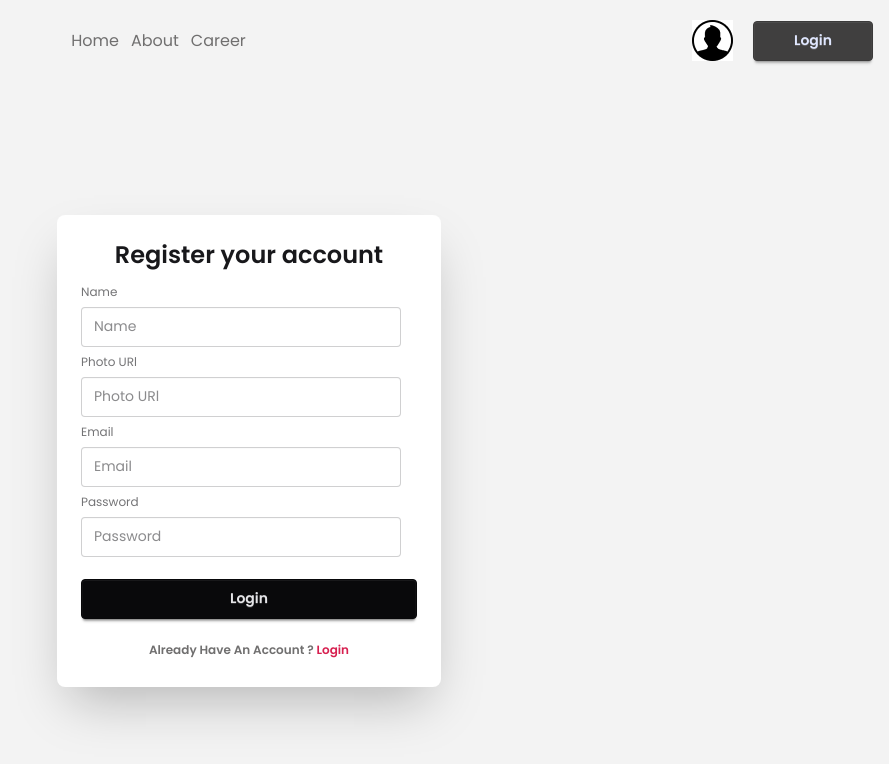
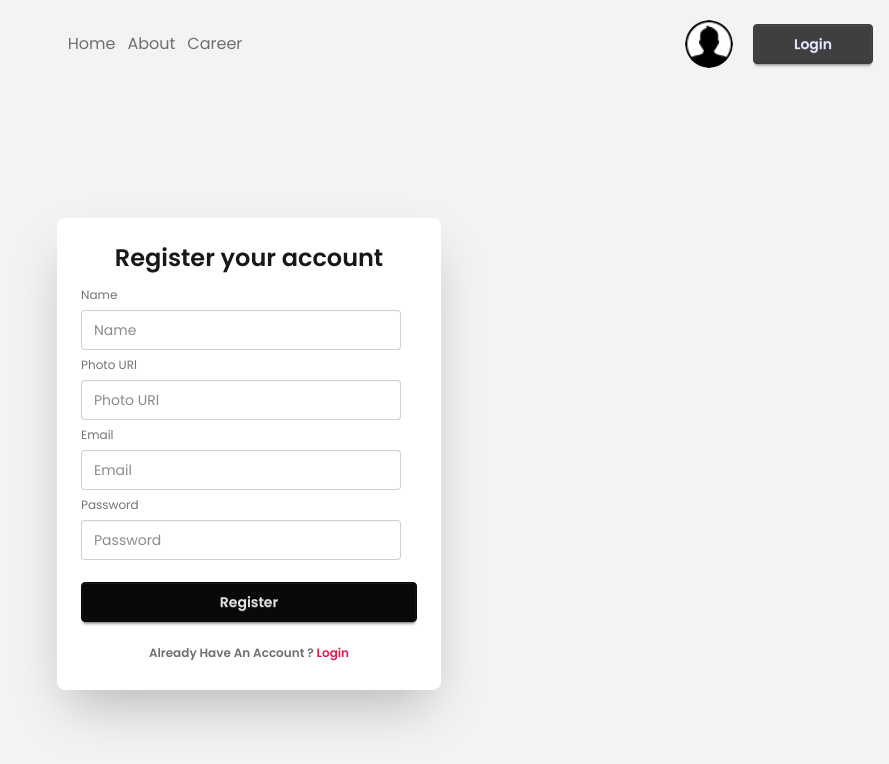
Before and after one commit to sagormajomder/dragon-news, a React (Vite) app: page /auth/registration in a window 1280 px wide. Shown: the top 764 px of the page, without its empty margins (391-1280 px from the left). Built offline with nearby package versions, Linux system fonts and the light colour scheme; no server answers.

Commit message:
Add logout functionality and toast notifications for user actions in Navbar, LoginPage, and RegistrationPage

```diff
--- a/src/components/Navbar.jsx
+++ b/src/components/Navbar.jsx
@@ -1,9 +1,16 @@
 import { Link, NavLink } from "react-router";
+import { toast } from "react-toastify";
 import userHeadshot from "../assets/user.png";
 import { useAuth } from "../contexts/AuthContext";
 
 export default function Navbar() {
-  const { user } = useAuth();
+  const { user, signOutUser } = useAuth();
+
+  function handleLogOut() {
+    signOutUser()
+      .then(() => toast.success("Log out successful"))
+      .catch((error) => toast.error(error.message));
+  }
 
   return (
     <div className="mb-5 flex items-center justify-between">
@@ -14,10 +21,23 @@ export default function Navbar() {
         <NavLink to="/career">Career</NavLink>
       </nav>
       <div className="flex items-center gap-5">
-        <img src={userHeadshot} alt="" />
-        <Link to="/auth/login" className="btn btn-primary px-10">
-          Login
-        </Link>
+        <div className="overflow-hidden rounded-full">
+          <img
+            className="h-12 w-12 rounded-full object-cover"
+            src={user ? user.photoURL : userHeadshot}
+            alt=""
+          />
+        </div>
+
+        {user ? (
+          <button className="btn btn-primary px-10" onClick={handleLogOut}>
+            LogOut
+          </button>
+        ) : (
+          <Link to="/auth/login" className="btn btn-primary px-10">
+            Login
+          </Link>
+        )}
       </div>
     </div>
   );
--- a/src/contexts/AuthContext.jsx
+++ b/src/contexts/AuthContext.jsx
@@ -2,6 +2,7 @@ import {
   createUserWithEmailAndPassword,
   onAuthStateChanged,
   signInWithEmailAndPassword,
+  signOut,
 } from "firebase/auth";
 import { createContext, use, useEffect, useState } from "react";
 import auth from "./../firebase/firebase.config";
@@ -20,6 +21,10 @@ function AuthProvider({ children }) {
     return signInWithEmailAndPassword(auth, email, password);
   }
 
+  function signOutUser() {
+    return signOut(auth);
+  }
+
   useEffect(function () {
     const unsubscribe = onAuthStateChanged(auth, (currentUser) => {
       setUser(currentUser);
@@ -31,7 +36,7 @@ function AuthProvider({ children }) {
   }, []);
 
   return (
-    <AuthContext value={{ user, createUser, signInUser }}>
+    <AuthContext value={{ user, createUser, signInUser, signOutUser }}>
       {children}
     </AuthContext>
   );
--- a/src/main.jsx
+++ b/src/main.jsx
@@ -1,6 +1,7 @@
 import { StrictMode } from "react";
 import { createRoot } from "react-dom/client";
 import { RouterProvider } from "react-router";
+import { ToastContainer } from "react-toastify";
 import { AuthProvider } from "./contexts/AuthContext";
 import "./index.css";
 import router from "./routes/router";
@@ -10,5 +11,6 @@ createRoot(document.getElementById("root")).render(
     <AuthProvider>
       <RouterProvider router={router} />
     </AuthProvider>
+    <ToastContainer />
   </StrictMode>,
 );
--- a/src/pages/LoginPage.jsx
+++ b/src/pages/LoginPage.jsx
@@ -1,4 +1,5 @@
 import { Link } from "react-router";
+import { toast } from "react-toastify";
 import { useAuth } from "../contexts/AuthContext";
 
 export default function LoginPage() {
@@ -13,7 +14,9 @@ export default function LoginPage() {
     const password = target.password.value;
 
     signInUser(email, password)
-      .then((userCredential) => {})
+      .then((userCredential) => {
+        toast.success("user log in successfully!");
+      })
       .catch((error) => console.log(error.message));
   }
 
@@ -26,9 +29,19 @@ export default function LoginPage() {
         <form onSubmit={handleLogin}>
           <fieldset className="fieldset">
             <label className="label">Email</label>
-            <input type="email" className="input" placeholder="Email" />
+            <input
+              name="email"
+              type="email"
+              className="input"
+              placeholder="Email"
+            />
             <label className="label">Password</label>
-            <input type="password" className="input" placeholder="Password" />
+            <input
+              name="password"
+              type="password"
+              className="input"
+              placeholder="Password"
+            />
             <div>
               <a className="link link-hover">Forgot password?</a>
             </div>
--- a/src/pages/RegistrationPage.jsx
+++ b/src/pages/RegistrationPage.jsx
@@ -1,5 +1,6 @@
 import { updateProfile } from "firebase/auth";
 import { Link } from "react-router";
+import { toast } from "react-toastify";
 import { useAuth } from "../contexts/AuthContext";
 
 export default function RegistrationPage() {
@@ -17,13 +18,14 @@ export default function RegistrationPage() {
     createUser(email, password)
       .then((userCredential) => {
         const newUser = userCredential.user;
-
         updateProfile(newUser, {
           displayName: name,
           photoURL: photo,
-        });
+        })
+          .then(() => toast.success("User Registration successful."))
+          .catch((error) => toast.error(error.message));
       })
-      .catch((error) => console.log(error.message));
+      .catch((error) => toast.error(error.message));
   }
   return (
     <div className="card bg-base-100 w-full max-w-sm shrink-0 shadow-2xl">
@@ -76,7 +78,7 @@ export default function RegistrationPage() {
             />
 
             <button type="submit" className="btn btn-neutral my-4">
-              Login
+              Register
             </button>
             <p className="text-accent text-center font-semibold">
               Already Have An Account ?{" "}
```
